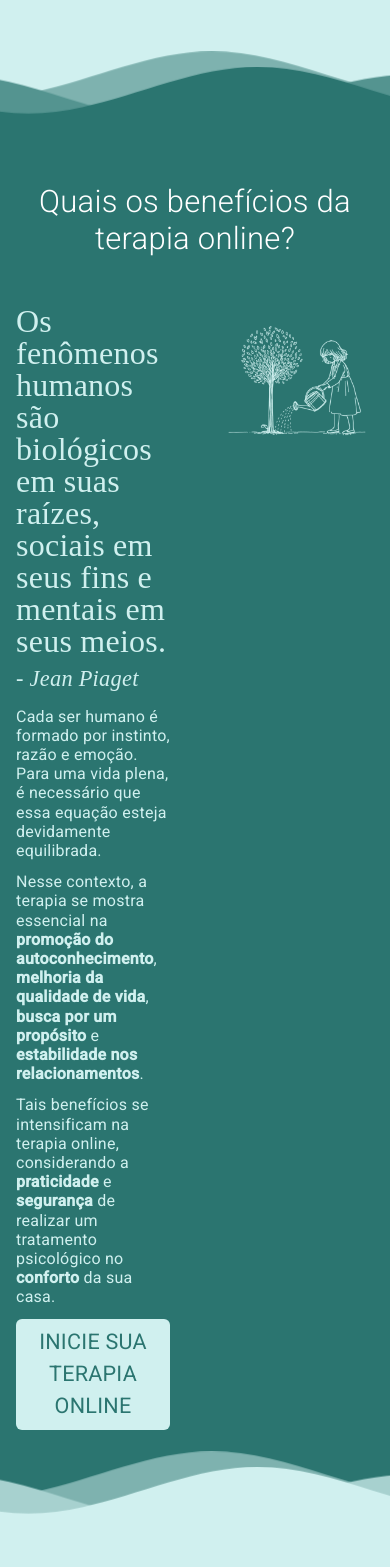
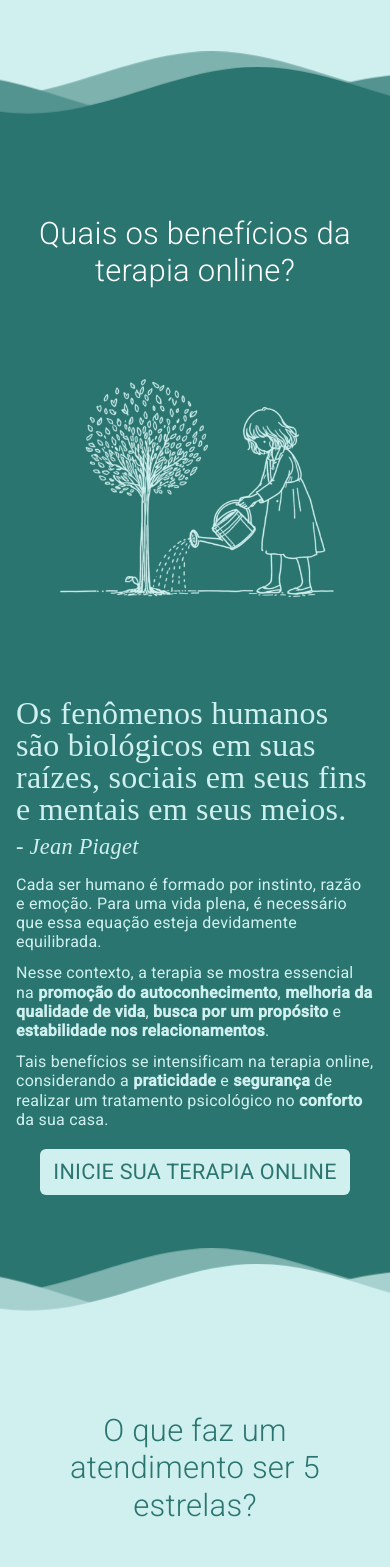
Before and after one commit to gabrielsoarespebr/vera-alencar-psicologia, an Angular app: page /home in a window 390 px wide. Shown: the part 2661-4228 px from the top of the page. Built offline with nearby package versions, Linux system fonts and the light colour scheme; a web font is replaced by a local one.

Commit message:
style: Responsive Design - Benefits flex-column on small (sm) screens

```diff
--- a/src/app/components/benefits/benefits.component.css
+++ b/src/app/components/benefits/benefits.component.css
@@ -6,6 +6,13 @@ img {
   aspect-ratio: 1/1;
 
   border-radius: 2rem;
+}
+
+@media (max-width: 768px){
+  img{
+    width: 80vw;
+    margin: auto;
+  }
 }
 
 blockquote{
--- a/src/app/components/benefits/benefits.component.html
+++ b/src/app/components/benefits/benefits.component.html
@@ -1,8 +1,8 @@
-<section [style.backgroundColor]="colorBg" class="p-3 p-md-5">
+<section [style.backgroundColor]="colorBg" class="px-3 py-5 p-md-5">
   <p class="text-center text-white my-5 display-5">
     Quais os benefícios da terapia online?
   </p>
-  <div class="d-flex justify-content-between gap-5">
+  <div class="d-flex flex-column-reverse flex-md-row justify-content-between gap-5">
     <div class="d-flex flex-column justify-content-around">
       <blockquote [style.color]="colorContent">
         <p class="text-reset">
@@ -33,7 +33,7 @@
           <span class="text-reset fw-bold">conforto</span> da sua casa.
         </p>
       </div>
-      <div class="text-center">
+      <div class="text-center mt-2">
         <a
           [ngStyle]="{ 'background-color': colorContent, color: colorBg }"
           class="text-decoration-none btn fs-4"
```
